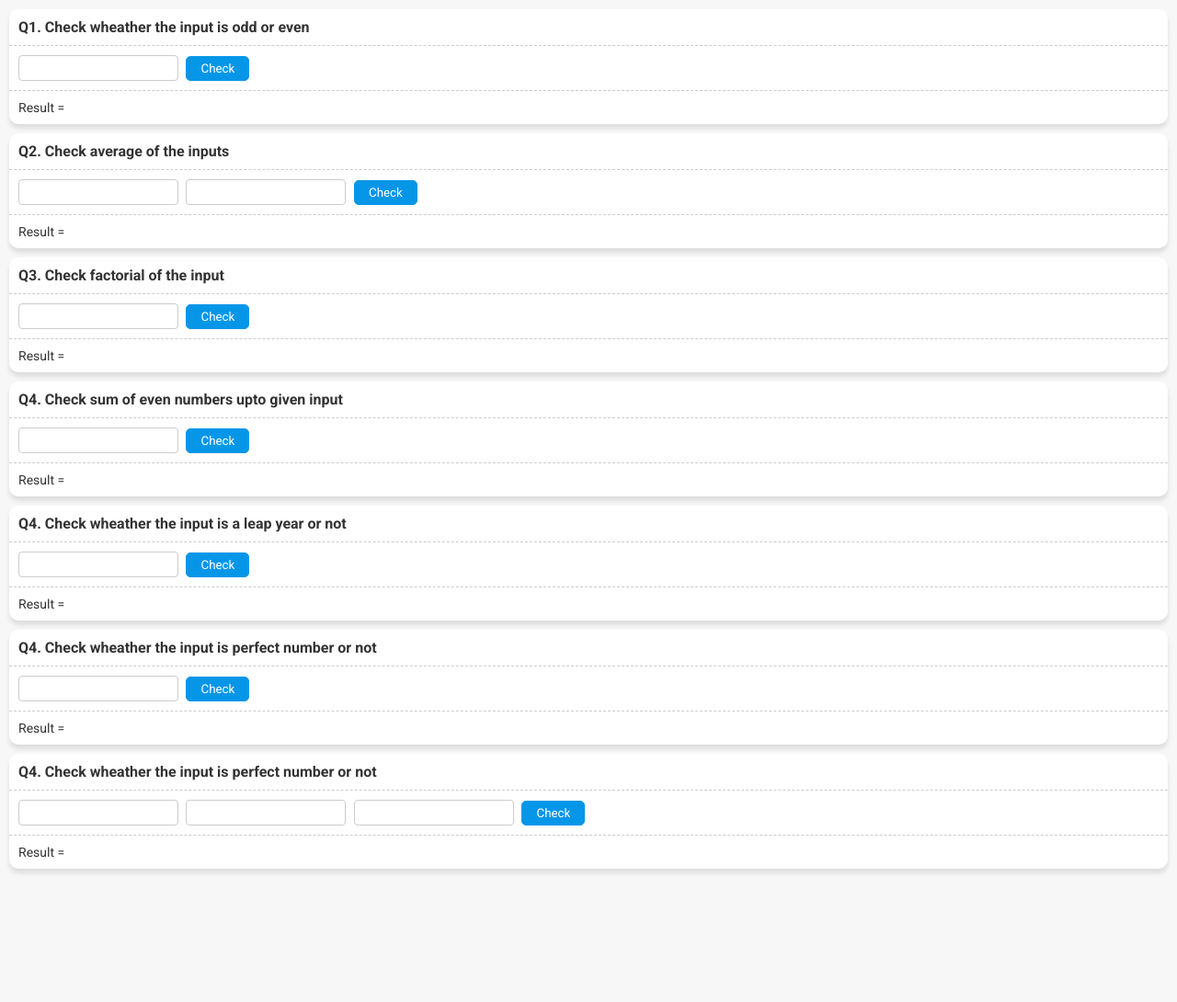
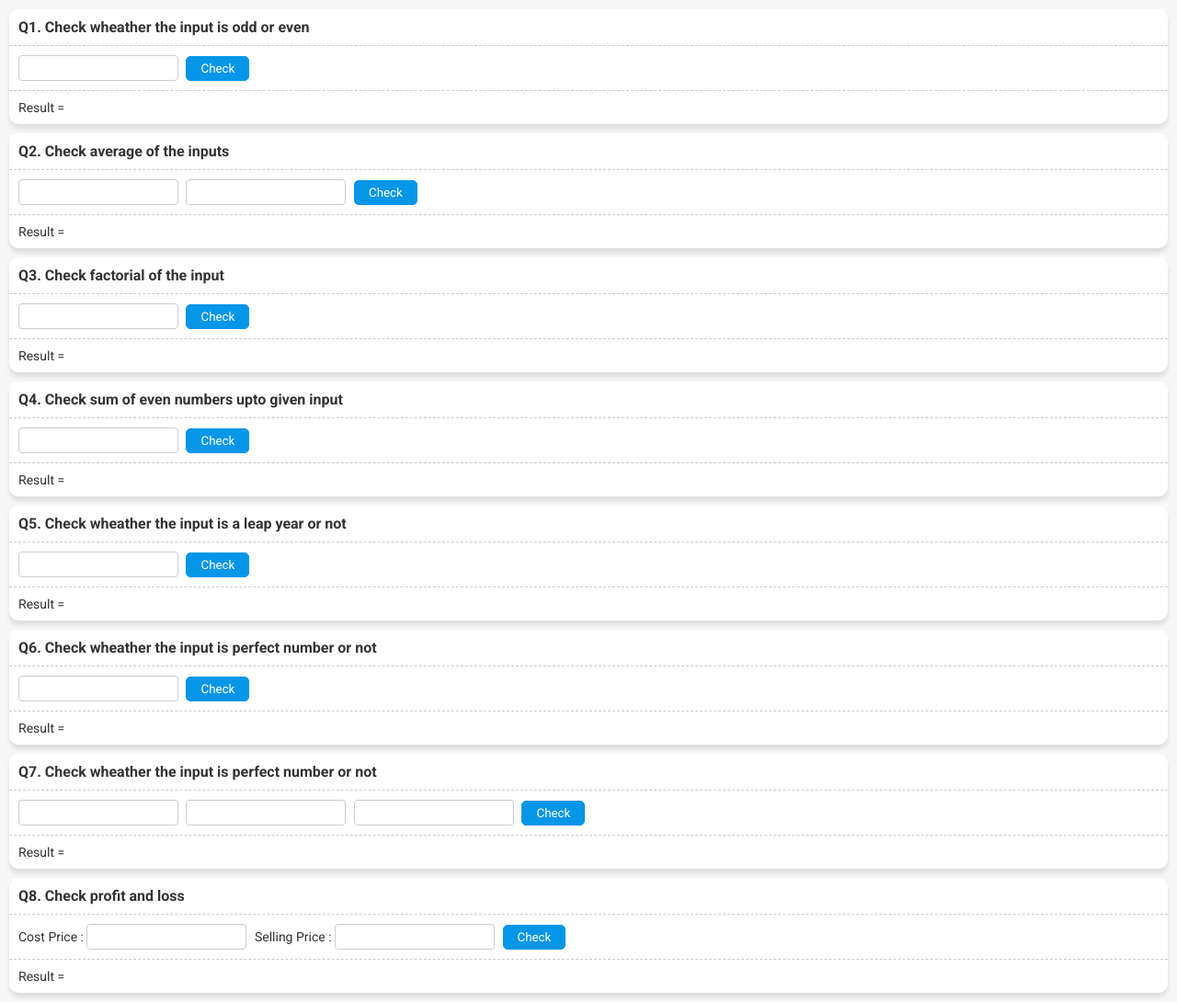
Before and after one commit to mukeshk371/javascript-learning, a plain HTML site: page index.html in a window 1280 px wide. Shown: the whole page at 92% size. Before the commit the page ends 955 px from the top, so only its background shows below. Drawn offline with Linux system fonts and the light colour scheme.

Commit message:
profit loss calculator added

```diff
--- a/assets/js/script.js
+++ b/assets/js/script.js
@@ -95,3 +95,19 @@ function checkMaxNumber() {
         }
     }
 }
+/*---------------------------------------------------------------------------------------------*/
+/*                                   Check Profit and Loss                                     */
+/*---------------------------------------------------------------------------------------------*/
+function checkProfitLoss() {
+    var costPrice = Number(document.getElementById('cost-price-input').value);
+    var sellingPrice = Number(document.getElementById('selling-price-input').value);
+    var profitLossResult = document.getElementById('profit-loss-result');
+    var result = sellingPrice - costPrice;
+    if(result > 0) {
+        profitLossResult.innerHTML = 'Your profit is ₹' + result + '.';
+    } else if (result == 0) {
+        profitLossResult.innerHTML = 'You have no loss.';
+    } else {
+        profitLossResult.innerHTML = 'Your loss is ₹' + (result / -1) + '.';
+    }
+}
--- a/index.html
+++ b/index.html
@@ -84,7 +84,7 @@
         <div class="p-05">
             <div class="card">
                 <div class="card-header flex-start-center">
-                    <strong>Q4. Check wheather the input is a leap year or not</strong>
+                    <strong>Q5. Check wheather the input is a leap year or not</strong>
                 </div>
                 <div class="card-body p-1">
                     <input type="text" class="task-card-input mr-05" id="leap-year-input">
@@ -100,7 +100,7 @@
         <div class="p-05">
             <div class="card">
                 <div class="card-header flex-start-center">
-                    <strong>Q4. Check wheather the input is perfect number or not</strong>
+                    <strong>Q6. Check wheather the input is perfect number or not</strong>
                 </div>
                 <div class="card-body p-1">
                     <input type="text" class="task-card-input mr-05" id="perfect-number-input">
@@ -116,7 +116,7 @@
         <div class="p-05">
             <div class="card">
                 <div class="card-header flex-start-center">
-                    <strong>Q4. Check wheather the input is perfect number or not</strong>
+                    <strong>Q7. Check wheather the input is perfect number or not</strong>
                 </div>
                 <div class="card-body p-1">
                     <input type="text" class="task-card-input mr-05" id="max-number-input1">
@@ -130,6 +130,23 @@
             </div>
         </div>
         <!-- End Maximum number among all -->
+        <!-- Start Check Maximum number among all -->
+        <div class="p-05">
+            <div class="card">
+                <div class="card-header flex-start-center">
+                    <strong>Q8. Check profit and loss</strong>
+                </div>
+                <div class="card-body p-1">
+                    Cost Price : <input type="text" class="task-card-input mr-05" id="cost-price-input">
+                    Selling Price : <input type="text" class="task-card-input mr-05" id="selling-price-input">
+                    <button class="btn-primary" onclick="checkProfitLoss()">Check</button>
+                </div>
+                <div class="card-footer p-1">
+                    <span>Result = <strong id="profit-loss-result"></strong></span>
+                </div>
+            </div>
+        </div>
+        <!-- End Maximum number among all -->
     </div>
 </body>
 
```
